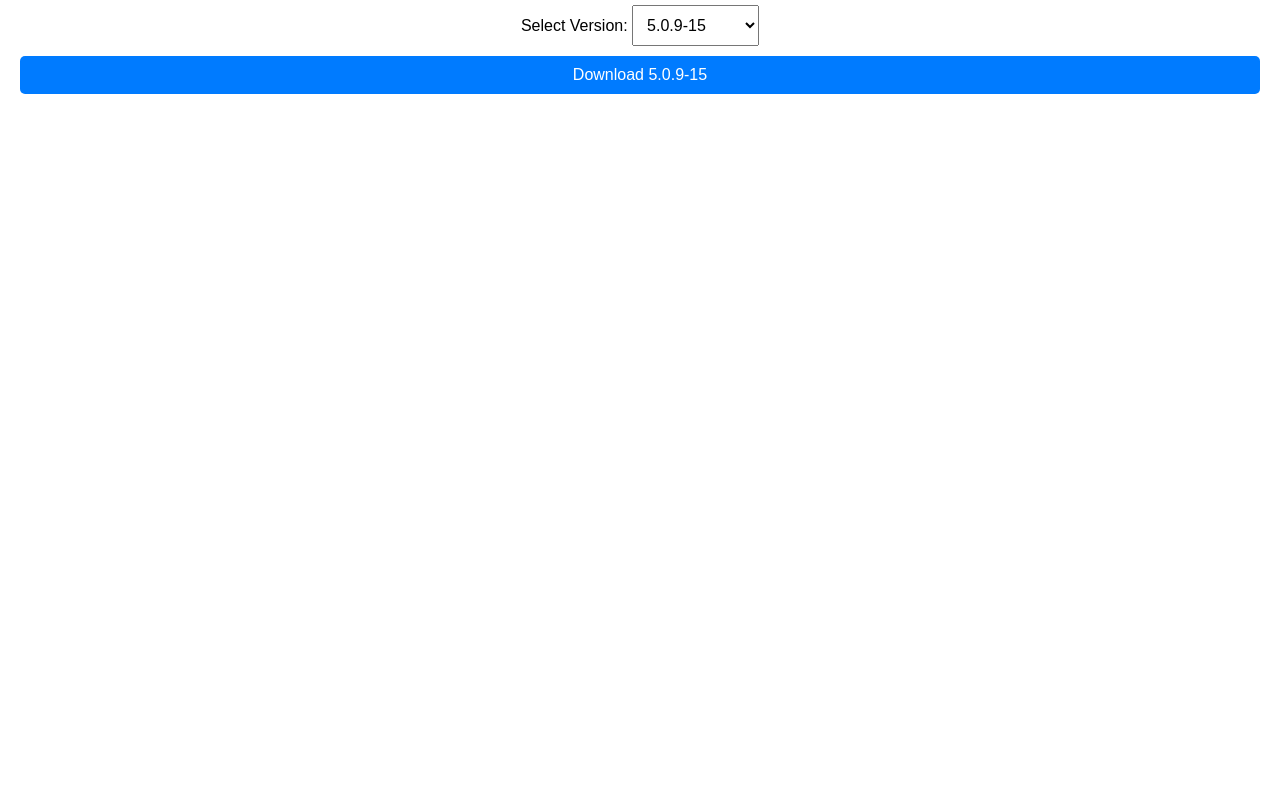
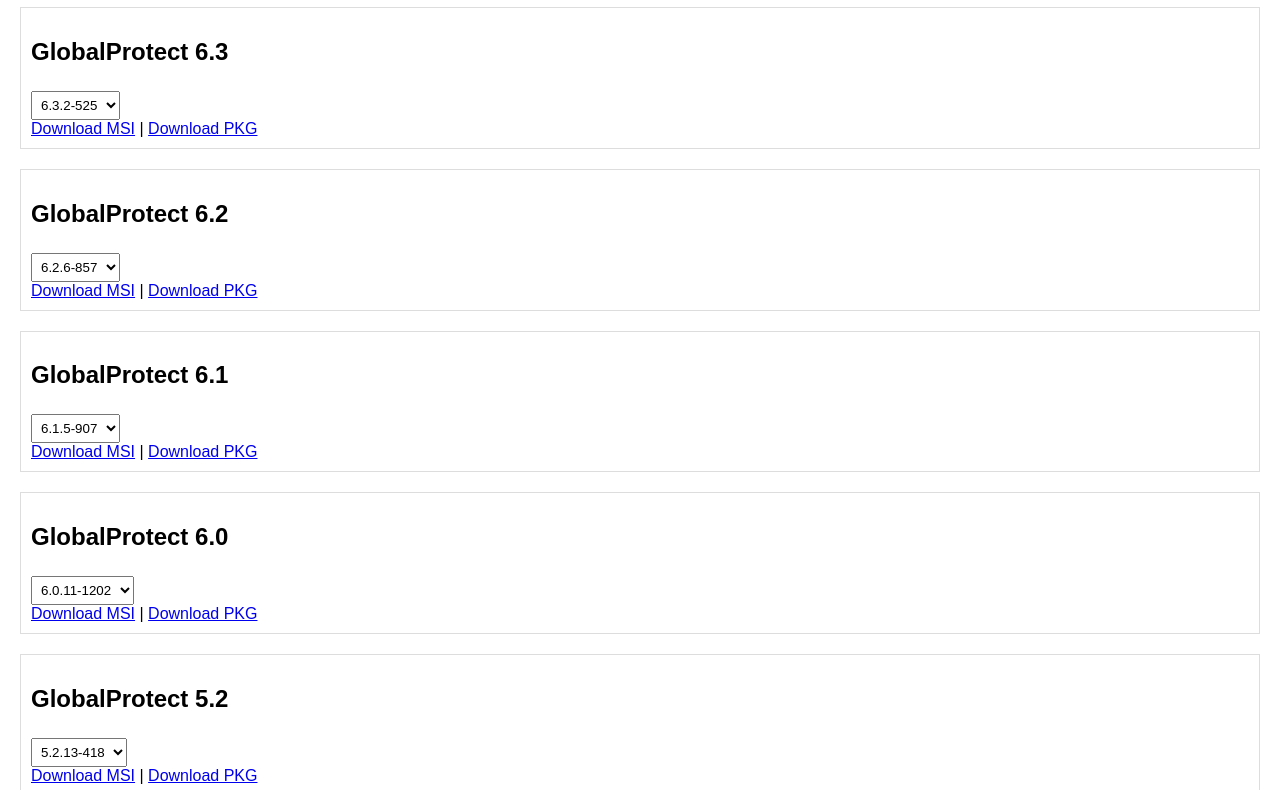
Before and after one commit to snowskeleton/globalprotect-downloader, a plain HTML site: page index.html in a window 1280 px wide. Shown: the part 73-863 px from the top of the page. Before the commit the page ends 800 px from the top, so only its background shows below. Drawn offline with Linux system fonts and the light colour scheme.

Commit message:
version segmentation

```diff
--- a/index.html
+++ b/index.html
@@ -1,5 +1,6 @@
 <!DOCTYPE html>
 <html lang="en">
+
 <head>
     <meta charset="UTF-8">
     <meta name="viewport" content="width=device-width, initial-scale=1.0">
@@ -8,92 +9,95 @@
         body {
             font-family: Arial, sans-serif;
             margin: 20px;
-            text-align: center;
         }
-        select, a {
-            margin-top: 10px;
+
+        .version-section {
+            margin-bottom: 20px;
             padding: 10px;
-            font-size: 16px;
+            border: 1px solid #ddd;
         }
-        #downloadLink {
-            display: block;
-            text-decoration: none;
-            background-color: #007bff;
-            color: white;
-            padding: 10px 20px;
-            border-radius: 5px;
-            margin-top: 10px;
-        }
-        #downloadLink:hover {
-            background-color: #0056b3;
+
+        select,
+        button {
+            margin-top: 5px;
+            padding: 5px;
         }
     </style>
 </head>
+
 <body>
-    <h2>GlobalProtect Downloader</h2>
 
-    <label for="versionSelect">Select Version:</label>
-    <select id="versionSelect" onchange="updateDownloadLink()">
-        <option>Loading...</option>
-    </select>
-
-    <br>
-    <a id="downloadLink" href="#" target="_blank">Download</a>
+    <h1>GlobalProtect Downloader</h1>
+    <div id="versions"></div>
 
     <script>
-        async function loadXML() {
-            try {
-                const response = await fetch("globalprotect.xml");
-                const text = await response.text();
-                parseXML(text);
-            } catch (error) {
-                console.error("Failed to load XML:", error);
-                document.getElementById("versionSelect").innerHTML = "<option>Error loading</option>";
-            }
-        }
+            async function loadGlobalProtectData() {
+                const response = await fetch('globalprotect.xml');
+                const xmlText = await response.text();
+            const parser = new DOMParser();
+            const xmlDoc = parser.parseFromString(xmlText, 'text/xml');
 
-        function parseXML(xmlText) {
-            const parser = new DOMParser();
-            const xml = parser.parseFromString(xmlText, "text/xml");
+            // Extract all available versions
+            const keys = Array.from(xmlDoc.getElementsByTagName('Key'))
+                .map(el => el.textContent)
+                .filter(key => key.match(/^\d+\.\d+\.\d+-\d+\/$/)) // Match version folders like "6.2.3-270/"
+                .map(key => key.replace('/', '')) // Remove trailing slash
+                .sort((a, b) => b.localeCompare(a, undefined, { numeric: true })); // Sort in descending order
 
-            const keys = [...xml.getElementsByTagName("Key")];
-            let versions = new Set();
-
-            keys.forEach(key => {
-                const path = key.textContent;
-                const match = path.match(/^([\d.]+-\d+)\//);
-                if (match) versions.add(match[1]);
+            // Group by major version (e.g., 6.2 -> 6.2.3-270)
+            const versionMap = {};
+            keys.forEach(version => {
+                const major = version.match(/^(\d+\.\d+)/)[1]; // Extract "6.2" from "6.2.3-270"
+                if (!versionMap[major]) versionMap[major] = [];
+                versionMap[major].push(version);
             });
 
-            populateDropdown([...versions].sort());
-        }
+            // Generate UI
+            const versionsDiv = document.getElementById('versions');
+            Object.entries(versionMap).forEach(([major, versions]) => {
+                const latestVersion = versions[0]; // Default to latest minor version
 
-        function populateDropdown(versions) {
-            const select = document.getElementById("versionSelect");
-            select.innerHTML = "";
+                const section = document.createElement('div');
+                section.className = 'version-section';
+
+                const title = document.createElement('h2');
+                title.textContent = `GlobalProtect ${major}`;
+
+                const select = document.createElement('select');
                 versions.forEach(version => {
-                const option = document.createElement("option");
+                    const option = document.createElement('option');
                     option.value = version;
                     option.textContent = version;
                     select.appendChild(option);
                 });
+                select.value = latestVersion;
 
-            updateDownloadLink();
+                const msiLink = document.createElement('a');
+                const pkgLink = document.createElement('a');
+                const updateLinks = () => {
+                    const selectedVersion = select.value;
+                    msiLink.href = `https://pan-gp-client.s3.amazonaws.com/${selectedVersion}/GlobalProtect64.msi`;
+                    pkgLink.href = `https://pan-gp-client.s3.amazonaws.com/${selectedVersion}/GlobalProtect.pkg`;
+                    msiLink.textContent = `Download MSI`;
+                    pkgLink.textContent = `Download PKG`;
+                };
+
+                select.addEventListener('change', updateLinks);
+                updateLinks(); // Initialize links
+
+                section.appendChild(title);
+                section.appendChild(select);
+                section.appendChild(document.createElement('br'));
+                section.appendChild(msiLink);
+                section.appendChild(document.createTextNode(' | '));
+                section.appendChild(pkgLink);
+
+                versionsDiv.appendChild(section);
+            });
         }
 
-        function updateDownloadLink() {
-            const selectedVersion = document.getElementById("versionSelect").value;
-            if (!selectedVersion) return;
-
-            const baseUrl = "https://pan-gp-client.s3.amazonaws.com/";
-            const link = `${baseUrl}${selectedVersion}/GlobalProtect64.msi`;
-
-            document.getElementById("downloadLink").href = link;
-            document.getElementById("downloadLink").textContent = `Download ${selectedVersion}`;
-        }
-
-        // Load XML on page load
-        loadXML();
+            loadGlobalProtectData().catch(err => console.error("Error loading data:", err));
     </script>
 </body>
+
 </html>
```
Lines whose indentation alone changed are shown as unchanged.
